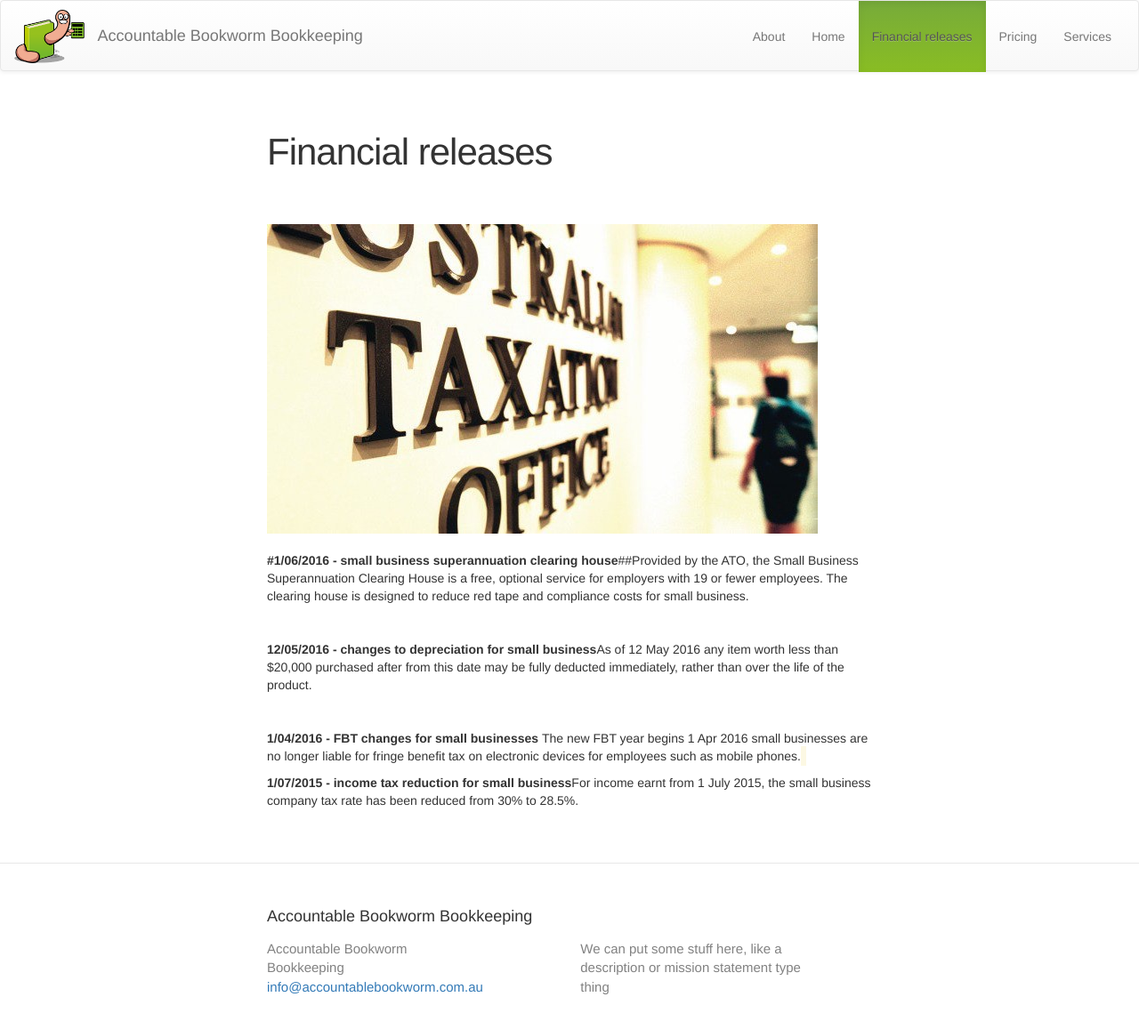
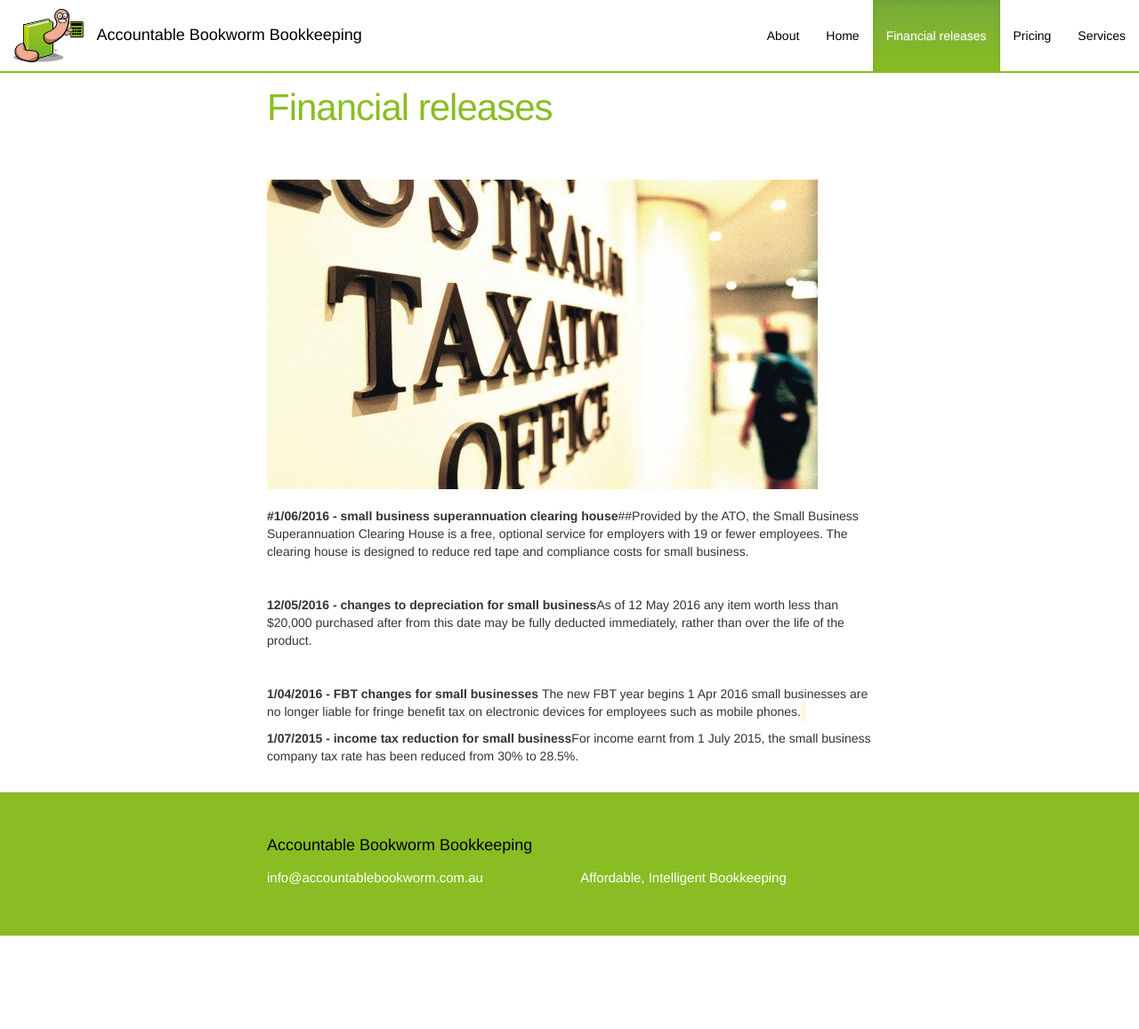
Before and after one commit to aivins/bookwormsite, a Jekyll site: the page built from index.html, in a window 1280 px wide and 1175 px high. Shown: the top 1157 px of the window at 89% size. Built offline with Jekyll 4.4.1, drawn with Linux system fonts in a browser that asks for light colours.

Commit message:
Nicer banner, more green

```diff
--- a/_config.yml
+++ b/_config.yml
@@ -1,7 +1,6 @@
 title: Accountable Bookworm Bookkeeping
 email: info@accountablebookworm.com.au
 description: >
-  We can put some stuff here, like a description or mission
-  statement type thing
+  Affordable, Intelligent Bookkeeping
 url: "http://www.accountablebookworm.com.au"
 markdown: kramdown
--- a/_includes/footer.html
+++ b/_includes/footer.html
@@ -1,4 +1,4 @@
-<footer class="site-footer">
+<footer class="site-footer" style="background-color: #89bd23; color: black">
 
   <div class="wrapper">
 
@@ -7,8 +7,7 @@
     <div class="footer-col-wrapper">
       <div class="footer-col footer-col-1">
         <ul class="contact-list">
-          <li>{{ site.title }}</li>
-          <li><a href="mailto:{{ site.email }}">{{ site.email }}</a></li>
+          <li><a href="mailto:{{ site.email }}" style="color: white">{{ site.email }}</a></li>
         </ul>
       </div>
 
@@ -29,7 +28,7 @@
       </div>
 
       <div class="footer-col footer-col-3">
-        <p>{{ site.description }}</p>
+        <p style="color: white">{{ site.description }}</p>
       </div>
     </div>
 
--- a/_includes/head.html
+++ b/_includes/head.html
@@ -16,11 +16,14 @@
   <!-- Optional theme -->
   <link rel="stylesheet" href="https://maxcdn.bootstrapcdn.com/bootstrap/3.3.7/css/bootstrap-theme.min.css" integrity="sha384-rHyoN1iRsVXV4nD0JutlnGaslCJuC7uwjduW9SVrLvRYooPp2bWYgmgJQIXwl/Sp" crossorigin="anonymous">
 
+  <!-- jquery -->
+  <script src="https://ajax.googleapis.com/ajax/libs/jquery/1.12.4/jquery.min.js"></script>
+
   <!-- Latest compiled and minified JavaScript -->
   <script src="https://maxcdn.bootstrapcdn.com/bootstrap/3.3.7/js/bootstrap.min.js" integrity="sha384-Tc5IQib027qvyjSMfHjOMaLkfuWVxZxUPnCJA7l2mCWNIpG9mGCD8wGNIcPD7Txa" crossorigin="anonymous"></script>
 
   <style>
-    .navbar-default .navbar-nav>.active>a, .navbar-default .navbar-nav>.open>a {
+    .navbar-fixed-top .navbar-nav>.active>a, .navbar-fixed-top .navbar-nav>.open>a {
         background-image: -webkit-linear-gradient(top,#77ab3a 0,#89bd23 100%);
         background-image: -o-linear-gradient(top,#77ab3a 0,#89bd23 100%);
         background-image: -webkit-gradient(linear,left top,left bottom,from(#77ab3a),to(#89bd23));
@@ -30,5 +33,9 @@
         -webkit-box-shadow: inset 0 3px 9px rgba(0,0,0,.075);
         box-shadow: inset 0 3px 9px rgba(0,0,0,.075);
     }
+
+    h1 {
+        color: #89bd23;
+    }
   </style>
 </head>
--- a/_includes/header.html
+++ b/_includes/header.html
@@ -1,5 +1,5 @@
 
-<nav class="navbar navbar-default" style="height: 80px">
+<nav class="navbar navbar-fixed-top" style="height: 82px; border-bottom: 2px solid #89bd23; background-color: white">
   <div class="container-fluid">
     <!-- Brand and toggle get grouped for better mobile display -->
     <div class="navbar-header">
@@ -11,7 +11,7 @@
       </button>
       <a class="navbar-brand" href="#" style="padding-top: 10px">
         <img src="{{ site.baseurl }}/images/wormlogosmall.png" style="height: 60px; display: inline-block">
-        <span style="margin-left: 10px">Accountable Bookworm Bookkeeping</span>
+        <span style="margin-left: 10px; color: black">Accountable Bookworm Bookkeeping</span>
       </a>
     </div>
 
@@ -21,11 +21,11 @@
         {% for my_page in site.pages %}
           {% if my_page.title %}
             {% if my_page.url == page.url %}
-              <li class="active" style="height: 80px">
+              <li class="active" style="height: 80px; color: white;">
             {% else %}
-              <li style="height: 80px">
+              <li style="height: 80px; color: black;">
             {% endif %}
-              <a href="{{ my_page.url | prepend: site.baseurl }}" style="height: 80px; padding-top: 30px">{{ my_page.title }}</a>
+              <a href="{{ my_page.url | prepend: site.baseurl }}" style="color: inherit; height: 80px; padding-top: 30px">{{ my_page.title }}</a>
 
 
             </li>
@@ -36,34 +36,3 @@
     </div><!-- /.navbar-collapse -->
   </div><!-- /.container-fluid -->
 </nav>
-
-
-<!-- <header class="site-header">
-
-  <div class="wrapper">
-
-    <img src="{{ site.baseurl }}/images/wormlogosmall.png">
-
-    <a class="site-title" href="{{ site.baseurl }}/">{{ site.title }}</a>
-
-    <nav class="site-nav">
-      <a href="#" class="menu-icon">
-        <svg viewBox="0 0 18 15">
-          <path fill="#424242" d="M18,1.484c0,0.82-0.665,1.484-1.484,1.484H1.484C0.665,2.969,0,2.304,0,1.484l0,0C0,0.665,0.665,0,1.484,0 h15.031C17.335,0,18,0.665,18,1.484L18,1.484z"/>
-          <path fill="#424242" d="M18,7.516C18,8.335,17.335,9,16.516,9H1.484C0.665,9,0,8.335,0,7.516l0,0c0-0.82,0.665-1.484,1.484-1.484 h15.031C17.335,6.031,18,6.696,18,7.516L18,7.516z"/>
-          <path fill="#424242" d="M18,13.516C18,14.335,17.335,15,16.516,15H1.484C0.665,15,0,14.335,0,13.516l0,0 c0-0.82,0.665-1.484,1.484-1.484h15.031C17.335,12.031,18,12.696,18,13.516L18,13.516z"/>
-        </svg>
-      </a>
-
-      <div class="trigger">
-        {% for my_page in site.pages %}
-          {% if my_page.title %}
-          <a class="page-link" href="{{ my_page.url | prepend: site.baseurl }}">{{ my_page.title }}</a>
-          {% endif %}
-        {% endfor %}
-      </div>
-    </nav>
-
-  </div>
-
-</header> -->
--- a/_layouts/default.html
+++ b/_layouts/default.html
@@ -7,7 +7,7 @@
 
     {% include header.html %}
 
-    <div class="page-content">
+    <div class="container-fluid" style="margin-top: 80px">
       <div class="wrapper">
         {{ content }}
       </div>
```
